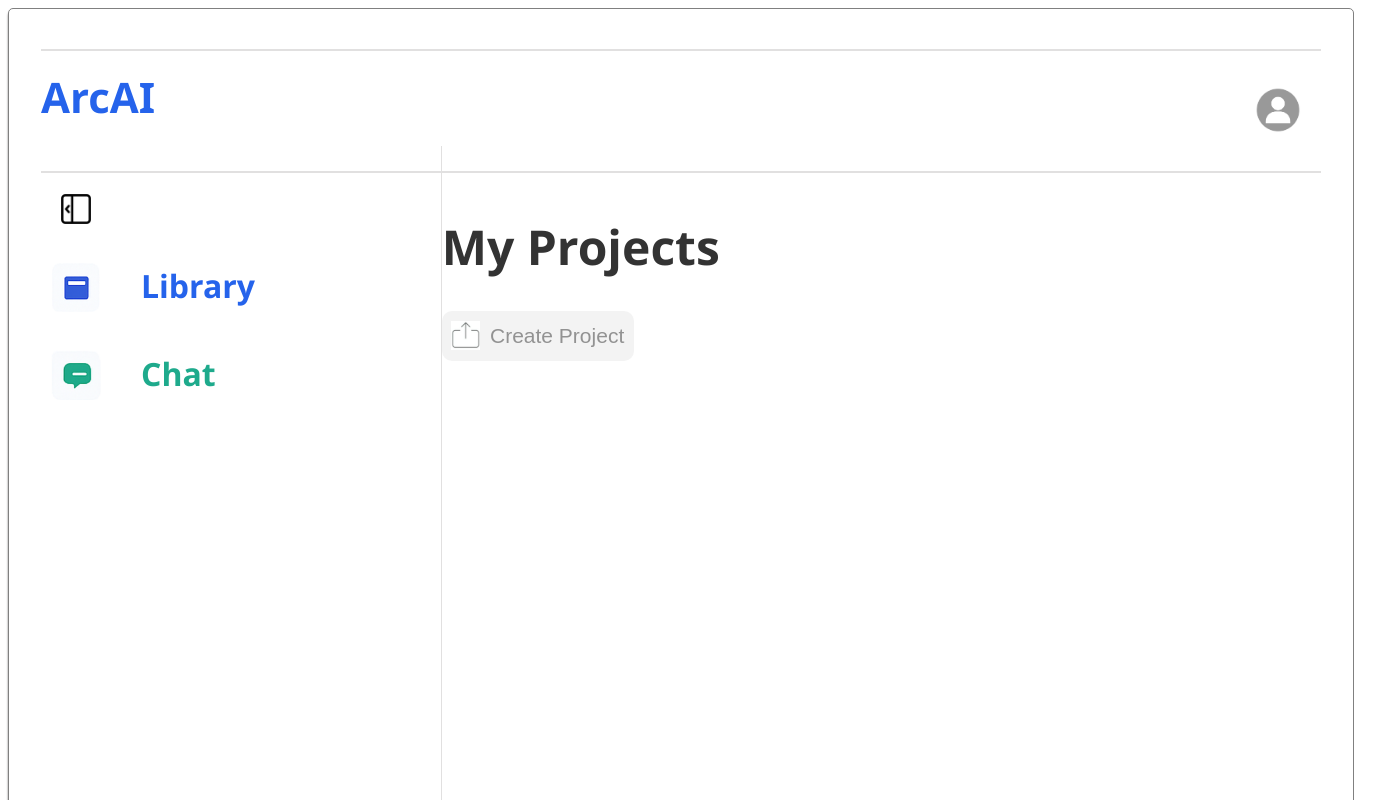
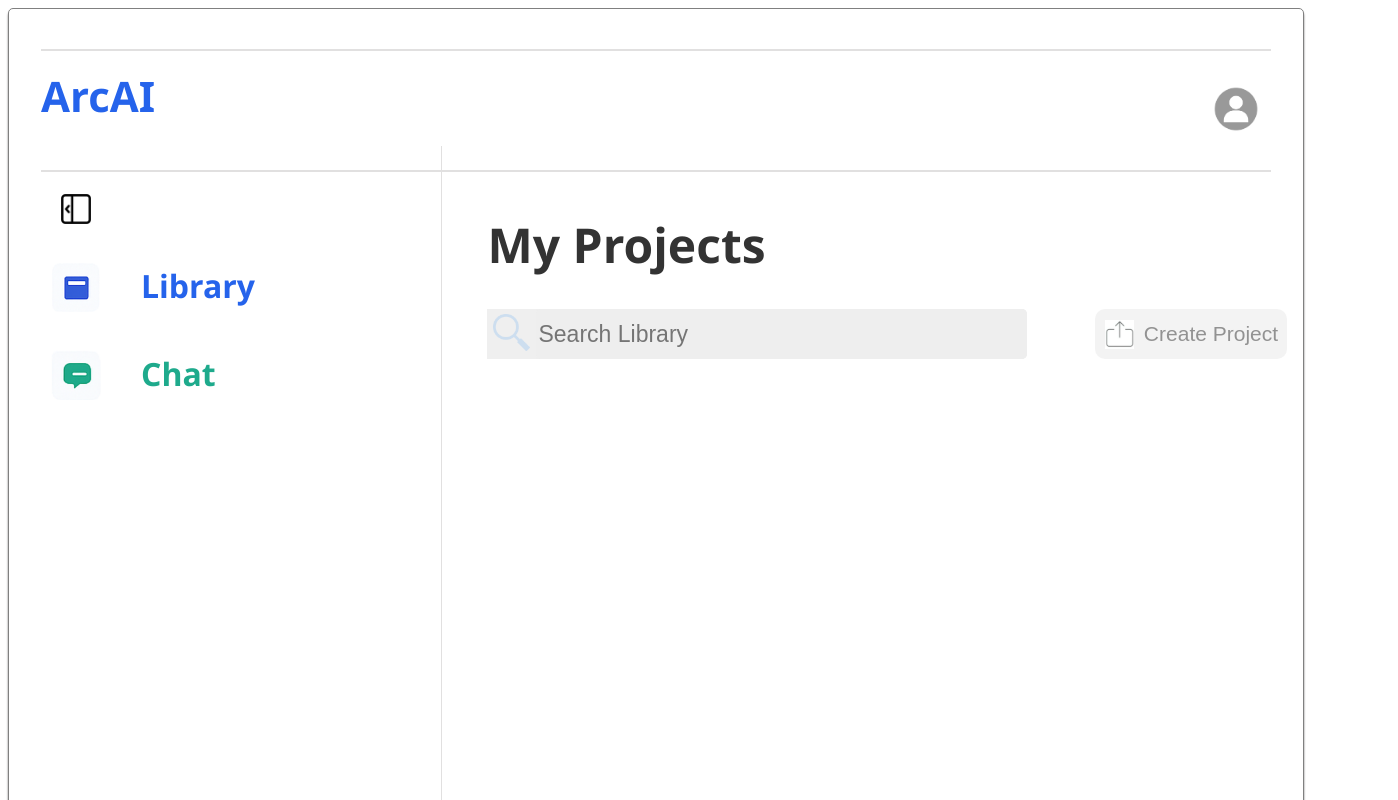
Before and after one commit to SARWANdev/ArcAI, a React (Vite) app in the folder VIEW/: page /workspace/library in a window 1280 px wide. Shown: the top 800 px of the page, 1398 px wide, since content can reach past the window. Built offline with nearby package versions, Linux system fonts and the light colour scheme; sample sign-in values are in the browser's storage.

Commit message:
Added search button

```diff
--- a/VIEW/src/Pages/Components/Buttons/CreateProject.jsx
+++ b/VIEW/src/Pages/Components/Buttons/CreateProject.jsx
@@ -1,6 +1,6 @@
 import "./CreateProject.css"
 export default function CreateProject() {
     return (
-        <button className="create-project-button"><img src={"../../../images/Upload.png"} alt="upload" className="upload-icon"/>Create Project</button>
+        <button className="create-project-button" title="Create Project"><img src={"../../../images/Upload.png"} alt="upload" className="upload-icon"/>Create Project</button>
     )
 }
--- a/VIEW/src/Pages/Components/Buttons/LoginButton.jsx
+++ b/VIEW/src/Pages/Components/Buttons/LoginButton.jsx
@@ -1,6 +1,3 @@
-
-//For google authentication
-import { useGoogleLogin } from '@react-oauth/google';
 import { useNavigate } from 'react-router-dom';
 import "./LoginButton.css"
 /**
--- /dev/null
+++ b/VIEW/src/Pages/Components/Buttons/SearchBar.css
@@ -0,0 +1,46 @@
+#search-input{
+    width: 500px;
+    border-radius: 5px;
+    background-color: rgba(238, 238, 238, 1);
+    border: none;
+    font-size: 23px;
+    color: rgba(100, 100, 100, 1);
+}
+
+#search-input:hover{
+    cursor: pointer;
+    border: none;
+}
+
+
+.search-icon {
+    width: 37px;
+    height: 37px;
+    border: none !important; /* Forces no border */
+    outline: none !important; /* Removes focus outline if present */
+    box-shadow: none !important; /* Removes any potential shadow */
+    padding: 0;
+    background: none;
+    cursor: pointer;
+}
+
+
+.search-bar-form{
+    display: flex;
+    flex-direction: row-reverse;
+    justify-content: flex-end;
+    width: 540px;
+    height: 50px;
+    background-color: rgba(238, 238, 238, 1);
+    border-radius: 5px;
+    border: none;
+}
+
+.search-bar-form:hover{
+    cursor: pointer;
+    border: none;
+}
+
+#search-button{
+    border: none;
+}
--- /dev/null
+++ b/VIEW/src/Pages/Components/Buttons/SearchBar.jsx
@@ -0,0 +1,9 @@
+import "./SearchBar.css"
+export default function SearchBar() {
+    return(
+        <form className="search-bar-form">
+            <input type="text" placeholder="Search Library" id = "search-input"/>
+            <button type="submit" id = "search-button"><img src= "../../../images/search-icon.png" alt="search" className="search-icon"/></button>
+        </form>
+    )
+}
--- a/VIEW/src/Pages/Components/Buttons/SidebarViewButton.jsx
+++ b/VIEW/src/Pages/Components/Buttons/SidebarViewButton.jsx
@@ -27,9 +27,10 @@ function SidebarViewButton({direction, imgsrc}) {
         sidebarButtons.style.display = "none";
 
         const libraryPageContentContainer = document.getElementById(id);
+        libraryPageContentContainer.style.alignItems = "center";
         libraryPageContentContainer.style.transition = "width 2s ease";
-        libraryPageContentContainer.style.transform = "translateX(-25.8%)";
-        libraryPageContentContainer.style.width = "1250px";
+        libraryPageContentContainer.style.transform = "translateX(-30.8%)";
+        libraryPageContentContainer.style.width = "1170px";
     }
 
     /**
@@ -47,6 +48,7 @@ function SidebarViewButton({direction, imgsrc}) {
         sidebarButtons.style.flexDirection = "column";
 
         const libraryPageContentContainer = document.getElementById(id);
+        libraryPageContentContainer.style.alignItems = "flex-start";
         libraryPageContentContainer.style.transition = "width 2s ease";
         libraryPageContentContainer.style.transform = "translateX(0%)";
         libraryPageContentContainer.style.width = "911px";
--- a/VIEW/src/Pages/Components/Buttons/UserPicture.css
+++ b/VIEW/src/Pages/Components/Buttons/UserPicture.css
@@ -1,4 +1,3 @@
-
 .userButton {
     width: 70px;
     height: 66px;
--- a/VIEW/src/Pages/LibraryPage.css
+++ b/VIEW/src/Pages/LibraryPage.css
@@ -1,7 +1,7 @@
 .library-page-container{
   font-family: 'Segoe UI', Tahoma, Geneva, Verdana, sans-serif;
   height: 870px;
-  width: 1280px;
+  width: 1230px;
   margin: 0 auto;
   padding: 2rem;
   color: #333;
@@ -27,7 +27,7 @@ hr{
 
 .library-page-content-container{
     position: relative;
-    left: 31.3%;
+    left: 36.3%;
     width: 911px;
     height: 763px;
     display: flex;
@@ -39,8 +39,10 @@ hr{
 }
 
 .library-page-content-container-dashboard{
-    width: 911px;
+    width: 800px;
     height: 50px;
+    display: flex;
+    justify-content: space-between;
 }
 
 .library-page-content-container-projects{
--- a/VIEW/src/Pages/LibraryPage.jsx
+++ b/VIEW/src/Pages/LibraryPage.jsx
@@ -3,8 +3,9 @@ import UserPicture from "./Components/Buttons/UserPicture"
 import PopUpBoxSignOut from "./Components/Buttons/PopUpBoxSignOut"
 import LibraryPageProjectContainer from "./Components/LibrayPageProjectContainer"
 import "./LibraryPage.css"
-import {createContext, useState} from "react"
+import {createContext} from "react"
 import CreateProject from "./Components/Buttons/CreateProject"
+import SearchBar from "./Components/Buttons/SearchBar"
 export const IDContext = createContext();
 //Add near the create Project button another div element which will eventually contain the search bar
 /**
@@ -12,7 +13,6 @@ export const IDContext = createContext();
  * @returns {JSX} - The React component for the library page.
  */
 function LibraryPage() {
-    const [projectContainer, setProjectContainer] = useState([]);
     return(
         <>
         <div className="library-page-container">
@@ -28,9 +28,10 @@ function LibraryPage() {
                     <div className="library-page-content-container" id = "library-page-content-container">
                         <h1 className="library-page-content-container-title">My Projects</h1>
                         <div className="library-page-content-container-dashboard">
-                            <CreateProject setProjectContainer = {setProjectContainer}/>
+                            <SearchBar/>
+                            <CreateProject/>
                         </div>
-                        <LibraryPageProjectContainer projectContainer = {projectContainer}/>
+                        <LibraryPageProjectContainer/>
                     </div>
                     <IDContext.Provider value = {"library-page-content-container"}>
                         <Sidebar/>
--- a/VIEW/src/main.jsx
+++ b/VIEW/src/main.jsx
@@ -13,9 +13,7 @@ import ProtectedRoutes from './Pages/Components/ProtectedRoutes.jsx'
 if (!localStorage.getItem("ifLogged")) {
     localStorage.setItem("ifLogged", "false");
 }
-//TODO: Add a search bar to the HomePage, library page, and chat page
-//TODO: Add main features of the application to the library pages
-//TODO: When the side bar is open and closed hence regulate the width of the div containers present in the library page by making it 100% or something.
+//TODO: Organise the search bar and the create project button in the library page and make it look good.
 /**
  * Main.jsx is the main file that is used to render the app.
  * To Run the frontend go to the VIEW folder in the terminal and run "npm run dev"
```
Also changed, not shown: VIEW/images/search-icon.png (added).
